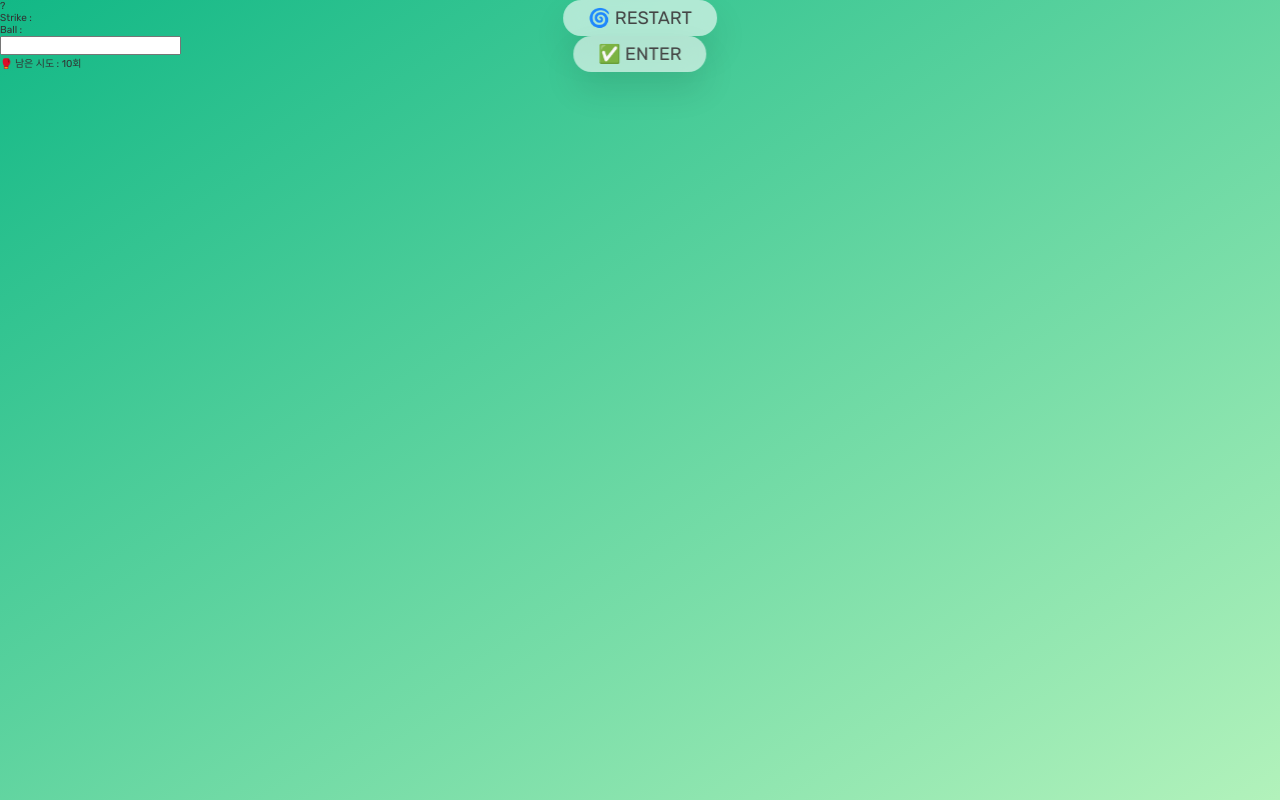
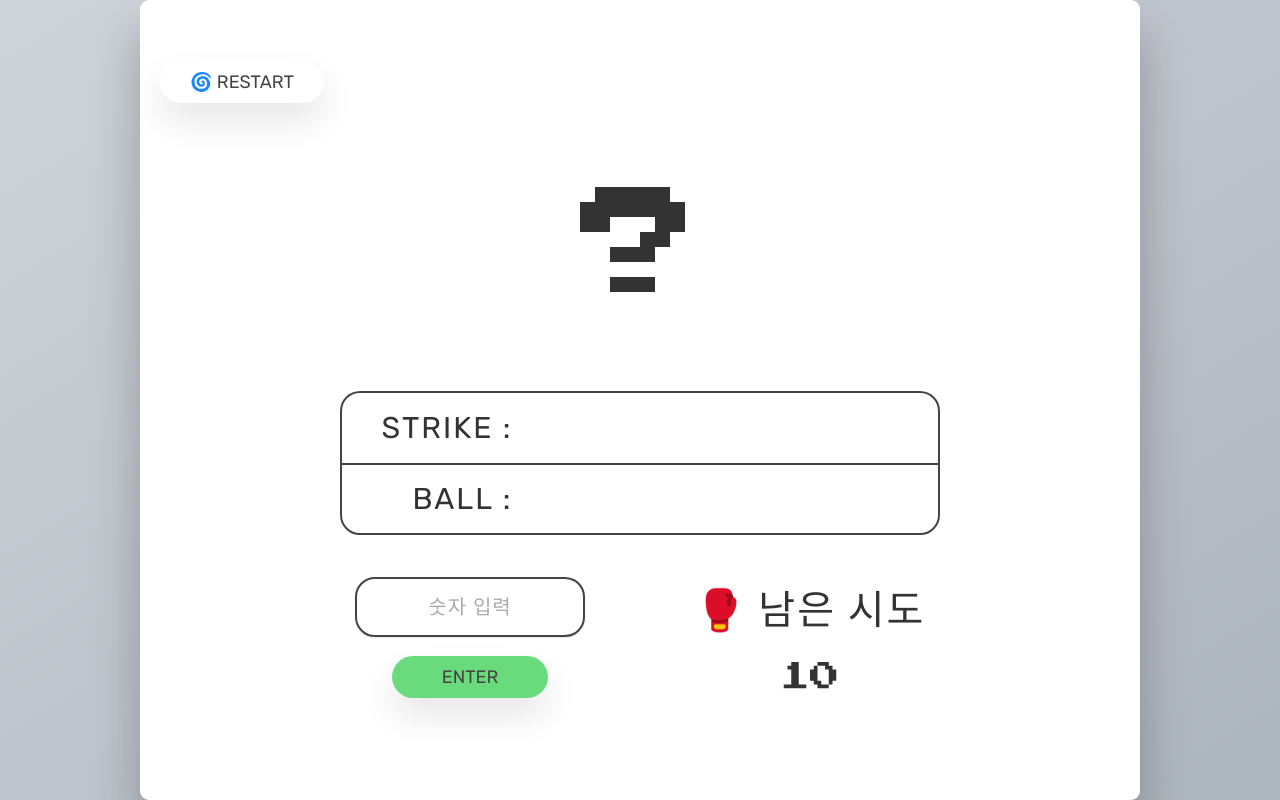
Before and after one commit to sp863/VanillaCodingPrep_number_baseball, a plain HTML site: page index.html in a window 1280 px wide. Both pictures are taken after a click on the button "⚾️ GAME START". Shown: the top 800 px of the page. Drawn offline with Linux system fonts and the light colour scheme.

Commit message:
baseball: button rendering

```diff
--- a/index.html
+++ b/index.html
@@ -25,40 +25,46 @@
       <div class="myInfo">
         <p class="info-name">박세진</p>
         <p class="info-name">Sejin Scott Park</p>
-        <a class="cell info-link" href="tel:010-8081-0146">010-8081-0146</a
-        ><br />
+        <a class="cell info-link" href="tel:010-8081-0146">010-8081-0146</a>
         <a class="email info-link" href="mailto:sp863@cornell.edu"
           >sp863@cornell.edu</a
         >
       </div>
     </div>
-
+    <div class="game-page-container">
       <div class="game-page">
         <div id="header-section">
           <h1 class="game-result-message"></h1>
           <button class="restart-btn btn">🌀 RESTART</button>
-        <p class="instruction"></p>
         </div>
 
         <div id="game-info-section">
-        <div class="number">?</div>
+          <div class="number-container">
+            <p class="number">?</p>
+          </div>
           <div class="strike-container">
             <p class="strike">Strike :</p>
-          <!-- <span class="strike-count count">O</span> -->
+            <!-- <span class="strike-count count"></span>
+            <span class="strike-count count"></span>
+            <span class="strike-count count"></span> -->
           </div>
           <div class="ball-container">
             <p class="ball">Ball :</p>
-          <!-- <span class="ball-count count">X</span> -->
+            <!-- <span class="ball-count count"></span>
+            <span class="ball-count count"></span>
+            <span class="ball-count count"></span> -->
           </div>
         </div>
 
         <div id="player-control-section">
           <div class="left-control-container">
-          <input class="player-guess" />
-          <button class="enter btn">✅ ENTER</button>
+            <input placeholder="숫자 입력" class="player-guess" />
+            <button class="enter btn">ENTER</button>
           </div>
           <div class="right-control-container">
-          <p class="tries">남은 시도: 10회</p>
+            <p class="tries-title">🥊 남은 시도</p>
+            <p class="tries-count"></p>
+          </div>
         </div>
       </div>
     </div>
--- a/style.css
+++ b/style.css
@@ -11,27 +11,31 @@ html {
 
 body {
   font-family: "Rubik", sans-serif;
-  background-image: linear-gradient(to top left, #b2f2bb 0%, #12b886 100%);
+  background-image: linear-gradient(to top left, #adb5bd 0%, #ced4da 100%);
   height: 100vh;
   color: #333;
+  overflow-x: hidden;
 }
 
+/* /////////////////////////////////////////////////////////// */
+/* START PAGE */
 .start-page {
-  background-color: rgba(255, 255, 255, 0.342);
-  -webkit-backdrop-filter: blur(10px);
-  backdrop-filter: blur(10px);
   position: absolute;
   top: 0;
   left: 0;
   width: 100%;
   height: 100vh;
   transform: translateX(100%);
+
   display: flex;
   flex-direction: column;
   align-items: center;
-  gap: 10rem;
   justify-content: center;
-  transition: all 0.5s ease-in;
+
+  backdrop-filter: blur(10px);
+  gap: 9rem;
+  transition: all 1s ease-in;
+
   opacity: 0;
   pointer-events: none;
   visibility: hidden;
@@ -40,12 +44,225 @@ body {
 .start-page--title {
   font-family: "Press Start 2P", cursive;
   font-size: 5rem;
+  letter-spacing: 1rem;
+}
+
+.game-start-btn {
+  font-family: "Press Start 2P", cursive;
+  color: #ffffff;
+  letter-spacing: 0.3rem;
+  background: none;
+  border: none;
+  font-size: 2.5rem;
+  cursor: pointer;
+  transition: all 0.2s;
+  pointer-events: auto;
+
+  background-color: #444;
+  padding: 2.5rem 3.5rem 2rem 1.5rem;
+  border-radius: 50rem;
+  box-shadow: 0 1.75rem 3.5rem rgba(0, 0, 0, 0.2);
+}
+.game-start-btn:active {
+  box-shadow: 0 1rem 2rem rgba(0, 0, 0, 0.3);
+  color: #c92a2a;
+  transform: translateY(2rem);
+  transition: all 0.4s;
+}
+
+.myInfo {
+  display: flex;
+  align-items: center;
+  justify-content: center;
+  font-size: 1.8rem;
+  gap: 15rem;
+  position: fixed;
+  bottom: 0;
+  width: 100%;
+  height: 8rem;
+  background-color: #ced4da;
+  border-top: 1px solid #adb5bd;
+}
+.info-name {
+  font-size: 1.8rem;
+  color: #767676;
+}
+
+.info-link:link,
+.info-link:visited {
+  text-decoration: none;
+  font-size: 1.8rem;
+  color: #767676;
+  transition: all 0.3;
+  pointer-events: auto;
+}
+
+.info-link:hover,
+.info-link:active {
+  color: #555;
+}
+
+/* /////////////////////////////////////////////////////////// */
+/* GAME PAGE */
+.game-page-container {
+  display: flex;
+  align-items: center;
+  justify-content: center;
+  width: 100%;
+  height: 100vh;
+
+  opacity: 0;
+  pointer-events: none;
+  visibility: hidden;
+}
+.game-page {
+  display: grid;
+  grid-template-rows: 1fr 8fr 4fr;
+  padding: 5rem;
+
+  width: 100rem;
+  height: 80rem;
+  justify-content: center;
+  background-color: #ffffff;
+  filter: blur();
+  backdrop-filter: blur(200px);
+  box-shadow: 0 3rem 5rem rgba(0, 0, 0, 0.25);
+  border-radius: 9px;
+  overflow: hidden;
+}
+
+#header-section {
+  display: flex;
+  align-self: center;
+  justify-content: center;
+  padding: 0rem 0rem 2rem 0rem;
+  width: 60rem;
+  /* height: */
+  position: relative;
+}
+.game-result-message {
+  font-weight: 700;
+  font-size: 8rem;
+}
+
+#game-info-section {
+  display: grid;
+  grid-template-rows: 4fr 1fr 1fr;
+  width: 60rem;
+  height: 100%;
+}
+.number-container {
+  display: flex;
+  align-self: center;
+  justify-content: center;
+}
+.number {
+  font-family: "Press Start 2P", cursive;
+  font-size: 12rem;
+}
+.strike-container,
+.ball-container {
+  display: grid;
+  grid-template-columns: 3fr 1.5fr 1.5fr 1.5fr;
+  align-items: center;
+  justify-items: center;
+  column-gap: 4rem;
+  border-top: 2px solid #444;
+  border-left: 2px solid #444;
+  border-right: 2px solid #444;
+}
+
+.strike-container {
+  border-top-left-radius: 20px;
+  border-top-right-radius: 20px;
+}
+.ball-container {
+  border-bottom-left-radius: 20px;
+  border-bottom-right-radius: 20px;
+  border-bottom: 2px solid #444;
+}
+
+.strike,
+.ball {
+  font-size: 3rem;
+  padding: 0rem 2rem 0rem 0.3rem;
+  letter-spacing: 0.2rem;
+  text-transform: uppercase;
+  justify-self: flex-end;
+}
+
+.count {
+  width: 4rem;
+  height: 4rem;
+  padding: 2rem 2rem;
+  border-radius: 50%;
+  transition: all 0.3s;
+}
+.strike-count {
+  background-color: #12b886;
+}
+.ball-count {
+  background-color: #fa5252;
+}
+
+#player-control-section {
+  display: grid;
+  grid-template-columns: 1fr 1fr;
+  align-content: center;
+  justify-content: center;
+  column-gap: 8rem;
+}
+
+.left-control-container,
+.right-control-container {
+  display: grid;
+  grid-template-rows: 1fr 1fr;
+  row-gap: 1rem;
+  align-items: center;
+  justify-items: center;
+  height: 100%;
+}
+
+.player-guess {
+  width: 23rem;
+  height: 6rem;
+  letter-spacing: 0.1rem;
+  text-align: center;
+  border-radius: 20px;
+  padding: 2rem;
+  font-size: 2rem;
+  font-family: inherit;
+  color: inherit;
+  border: 2px solid #444;
+  box-shadow: 0 1px 2px rgba(0, 0, 0, 0.1);
+  outline: none;
+}
+
+.player-guess::placeholder {
+  color: #aaa;
+}
+
+.player-guess *:focus {
+  outline: none;
+  /* offset-x | offset-y | blur-radius | spread-radius | color */
+  box-shadow: 0 2px 5px #ced4da;
+}
+
+.player-guess:hover {
+  outline: none;
+  box-shadow: 0 2px 9px #ced4da;
+}
+
+.tries-title {
+  font-size: 4rem;
+  letter-spacing: 0.2rem;
+}
+.tries-count {
+  font-size: 3rem;
+  font-family: "Press Start 2P", cursive;
 }
 
 .btn {
-  position: absolute;
-  left: 50%;
-  transform: translateX(-50%);
   color: #444;
   background: none;
   border: none;
@@ -56,31 +273,24 @@ body {
   font-weight: 400;
   transition: all 0.2s;
 
-  background-color: white;
-  background-color: rgba(255, 255, 255, 0.6);
-  backdrop-filter: blur(10px);
-
-  padding: 0.7rem 2.5rem;
+  padding: 1rem 3rem;
   border-radius: 50rem;
   box-shadow: 0 1.75rem 3.5rem rgba(0, 0, 0, 0.1);
 }
 
-.btn:active {
-  transform: translate(-50%, 3px);
-  box-shadow: 0 1rem 2rem rgba(0, 0, 0, 0.15);
+.enter {
+  background-color: #69db7c;
+  padding: 1rem 5rem;
 }
 
-.game-start-btn {
-  font-family: "Press Start 2P", cursive;
-  color: #333;
-  background: none;
-  border: none;
-  font-size: 2.5rem;
-  cursor: pointer;
-  transition: all 0.2s;
+.restart-btn {
+  position: absolute;
+  top: -30%;
+  left: -30%;
 }
-.game-start-btn:active {
-  transform: translate(-50%, 3px);
+
+.btn:active {
+  transform: translateY(1rem);
   box-shadow: 0 1rem 2rem rgba(0, 0, 0, 0.15);
 }
 
@@ -88,9 +298,8 @@ body {
   outline: none;
 }
 
-.game-page {
-  opacity: 0;
-}
+/* /////////////////////////////////////////////////////////// */
+/* Event handling */
 
 .open.start-page {
   opacity: 1;
@@ -99,12 +308,14 @@ body {
   transform: translateX(0);
 }
 
-.open.game-page {
+.open.game-page-container {
   opacity: 1;
+  pointer-events: auto;
+  visibility: visible;
 }
 
 .three-strikes {
-  background-color: green;
+  background-image: linear-gradient(to top left, #b2f2bb 0%, #12b886 100%);
 }
 
 .game-over {
--- a/view.js
+++ b/view.js
@@ -7,7 +7,7 @@ class GameView {
     const btnStart = document.querySelector(".game-start-btn");
     btnStart.addEventListener("click", function () {
       document.querySelector(".start-page").classList.toggle("open");
-      document.querySelector(".game-page").classList.toggle("open");
+      document.querySelector(".game-page-container").classList.toggle("open");
     });
   }
   addGuessNumberHanlder(handler, gameData) {
@@ -32,9 +32,7 @@ class GameView {
   }
 
   updateTriesRemaining(tries) {
-    this.#playerSection.querySelector(
-      ".tries"
-    ).textContent = `🥊 남은 시도 : ${tries}회`;
+    this.#playerSection.querySelector(".tries-count").textContent = `${tries}`;
   }
 
   renderResult(gameData) {
@@ -68,7 +66,7 @@ class GameView {
     const strikeContainer = document.querySelector(".strike-container");
     strikeContainer.insertAdjacentHTML(
       "beforeend",
-      '<span class="strike-count count">O</span>'
+      '<span class="strike-count count"></span>'
     );
   }
 
@@ -76,7 +74,7 @@ class GameView {
     const ballContainer = document.querySelector(".ball-container");
     ballContainer.insertAdjacentHTML(
       "beforeend",
-      '<span class="ball-count count">X</span>'
+      '<span class="ball-count count"></span>'
     );
   }
 
```
Also changed, not shown: 1 other file. Lines whose indentation alone changed are shown as unchanged.
